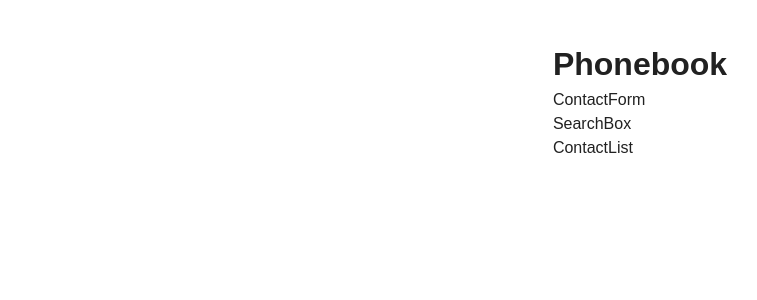
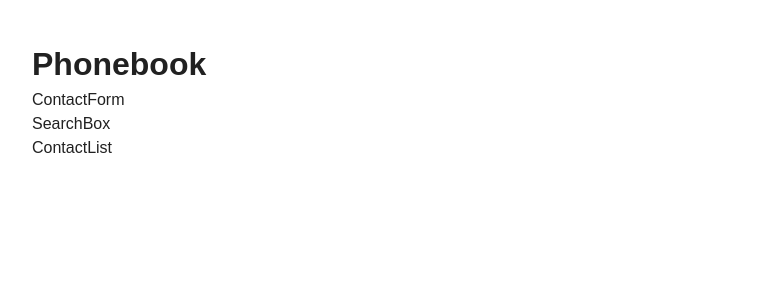
Before and after one commit to Kark999/goit-react-hw-03, a React (Vite) app: page / in a window 1280 px wide. Shown: the top 300 px of the page, without its empty margins (8-765 px from the left). Built offline with nearby package versions, Linux system fonts and the light colour scheme.

Commit message:
'update'

```diff
--- a/src/index.css
+++ b/src/index.css
@@ -4,9 +4,10 @@
 }
 
 body {
-  display: flex;
+  /* display: flex;
   align-items: center;
-  flex-direction: column;
+  justify-content: flex-start;
+  flex-direction: column; */
   background-color: #ffffff;
   color: #212121;
   line-height: 1.5;
```
